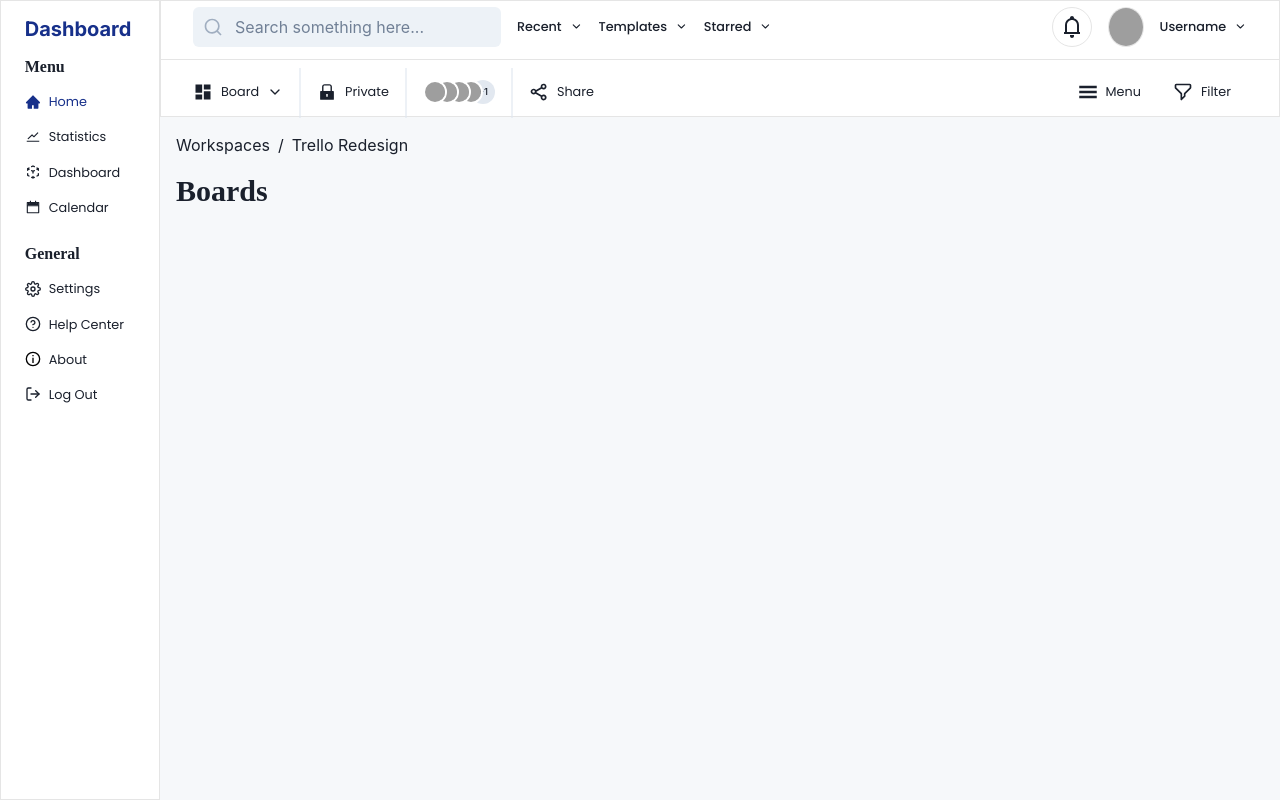
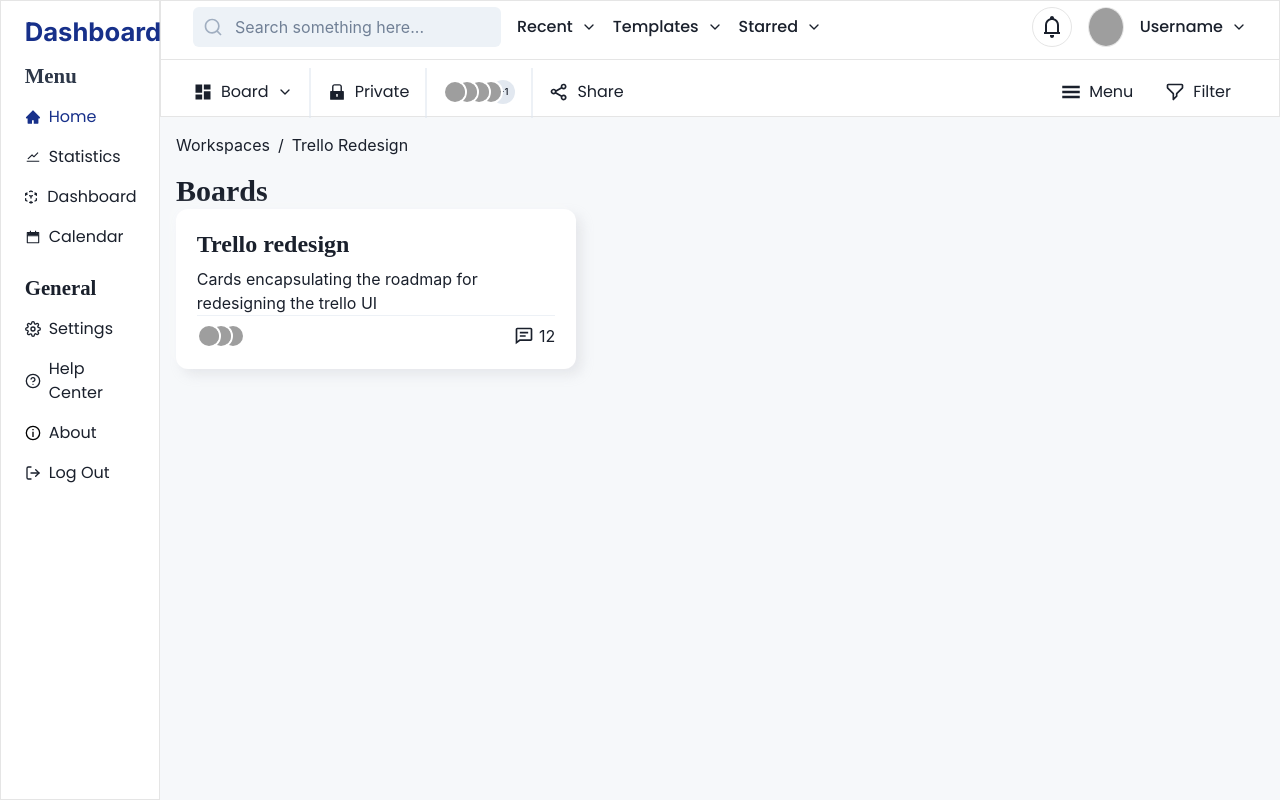
Before and after one commit to RS2007/Techsoc-dashboard, a Next.js app: page /dashboard in a window 1280 px wide. Built offline with nearby package versions, Linux system fonts and the light colour scheme; grey boxes are pictures that could not be loaded.

Commit message:
Added boards

```diff
--- a/components/Boards.tsx
+++ b/components/Boards.tsx
@@ -5,7 +5,14 @@
   BreadcrumbLink,
   Flex,
   Text,
+  Divider,
+  AvatarGroup,
+  Avatar,
+  Icon,
 } from "@chakra-ui/react";
+import { BiCommentDetail } from "react-icons/bi";
+import BoardsCard from "./BoardsCard";
+
 const Boards = () => {
   return (
     <Flex paddingLeft="1rem" direction="column">
@@ -18,7 +25,15 @@
           <BreadcrumbLink href="#">Trello Redesign</BreadcrumbLink>
         </BreadcrumbItem>
       </Breadcrumb>
-      <Heading size="lg">Boards</Heading>
+      {[
+        {
+          name: "Trello redesign",
+          description:
+            "Cards encapsulating the roadmap for redesigning the trello UI",
+        },
+      ].map(({ name, description }, index) => (
+        <BoardsCard key={index} name={name} description={description} />
+      ))}
     </Flex>
   );
 };
--- a/components/BoardsCard.tsx
+++ b/components/BoardsCard.tsx
@@ -1,5 +1,57 @@
-const BoardsCard = () => {
-  return <>Hey</>;
+import {
+  Heading,
+  Text,
+  Divider,
+  Flex,
+  AvatarGroup,
+  Avatar,
+  Icon,
+} from "@chakra-ui/react";
+import { BiCommentDetail } from "react-icons/bi";
+
+type props = {
+  name: String;
+  description: String;
+};
+const BoardsCard = ({ name, description }: props) => {
+  return (
+    <>
+      <Heading size="lg">Boards</Heading>
+      <Flex
+        direction="column"
+        bg="white"
+        maxW="400px"
+        padding="1.3rem"
+        borderRadius="12px"
+        style={{
+          boxShadow:
+            "6px 6px 12px rgba(184, 185, 190, 0.25), -6px -6px 12px rgba(255, 255, 255, 0.25)",
+        }}
+      >
+        <Heading fontSize="1.5rem" marginBottom="0.5rem">
+          {name}
+        </Heading>
+        <Text>{description}</Text>
+        <Divider />
+        <Flex
+          direction="row"
+          w="100%"
+          justify="space-between"
+          marginTop="0.5rem"
+        >
+          <AvatarGroup size="xs" max={4}>
+            <Avatar name="Ryan Florence" src="https://bit.ly/ryan-florence" />
+            <Avatar name="Segun Adebayo" src="https://bit.ly/sage-adebayo" />
+            <Avatar name="Kent Dodds" src="https://bit.ly/kent-c-dodds" />
+          </AvatarGroup>
+          <Flex direction="row" align="center" gap="5px">
+            <Icon as={BiCommentDetail} boxSize={5} />
+            <Text>12</Text>
+          </Flex>
+        </Flex>
+      </Flex>
+    </>
+  );
 };
 
 export default BoardsCard;
--- a/components/Navbar.tsx
+++ b/components/Navbar.tsx
@@ -48,7 +48,7 @@
             <HStack
               direction="row"
               justify="left"
-              fontSize="0.8rem"
+              fontSize="1rem"
               fontFamily={(theme as any).fonts.poppins.medium}
               fontWeight="500"
               key={index}
@@ -77,7 +77,7 @@
           <HStack
             direction="row"
             justify="left"
-            fontSize="0.8rem"
+            fontSize="1rem"
             fontFamily={(theme as any).fonts.poppins.medium}
             fontWeight="500"
           >
@@ -98,7 +98,7 @@
           <HStack
             direction="row"
             justify="left"
-            fontSize="0.8rem"
+            fontSize="1rem"
             fontFamily={(theme as any).fonts.poppins.regular}
             fontWeight="400"
             marginRight="1rem"
@@ -116,7 +116,7 @@
           <HStack
             direction="row"
             justify="left"
-            fontSize="0.8rem"
+            fontSize="1rem"
             fontFamily={(theme as any).fonts.poppins.regular}
             fontWeight="400"
             marginRight="1rem"
@@ -149,7 +149,7 @@
           <HStack
             direction="row"
             justify="left"
-            fontSize="0.8rem"
+            fontSize="1rem"
             fontFamily={(theme as any).fonts.poppins.regular}
             fontWeight="400"
             marginRight="1rem"
@@ -163,7 +163,7 @@
           <HStack
             direction="row"
             justify="left"
-            fontSize="0.8rem"
+            fontSize="1rem"
             fontFamily={(theme as any).fonts.poppins.regular}
             fontWeight="400"
             marginRight="1rem"
@@ -175,7 +175,7 @@
           <HStack
             direction="row"
             justify="left"
-            fontSize="0.8rem"
+            fontSize="1rem"
             fontFamily={(theme as any).fonts.poppins.regular}
             fontWeight="400"
             marginRight="1rem"
--- a/components/Sidebar.tsx
+++ b/components/Sidebar.tsx
@@ -48,7 +48,7 @@
     >
       <Flex w="70%" marginBottom="1rem">
         <Heading
-          size="md"
+          fontSize="1.6rem"
           color="#17308a"
           fontFamily={(theme as any).fonts.heading.regular}
         >
@@ -56,7 +56,9 @@
         </Heading>
       </Flex>
       <Flex w="70%" marginBottom="0.5rem">
-        <Heading size="sm">Menu</Heading>
+        <Heading fontSize="1.3rem" color="gray.700">
+          Menu
+        </Heading>
       </Flex>
       {mainMenuList.map(({ icon, name, active }, index) => (
         <HStack
@@ -73,13 +75,13 @@
           <Flex w="15%">
             <Icon as={icon} boxSize={4} />
           </Flex>
-          <Flex w="85%">
+          <Flex w="85%" fontSize="1rem">
             <Text>{name}</Text>
           </Flex>
         </HStack>
       ))}
       <Flex w="70%" marginTop="1.2rem" marginBottom="0.5rem">
-        <Heading size="sm">General</Heading>
+        <Heading fontSize="1.3rem">General</Heading>
       </Flex>
       {generalMenuList.map(({ icon, name, active }, index) => (
         <HStack
@@ -96,7 +98,7 @@
           <Flex w="15%">
             <Icon as={icon} boxSize={4} />
           </Flex>
-          <Flex w="85%">
+          <Flex w="85%" fontSize="1rem">
             <Text>{name}</Text>
           </Flex>
         </HStack>
```
